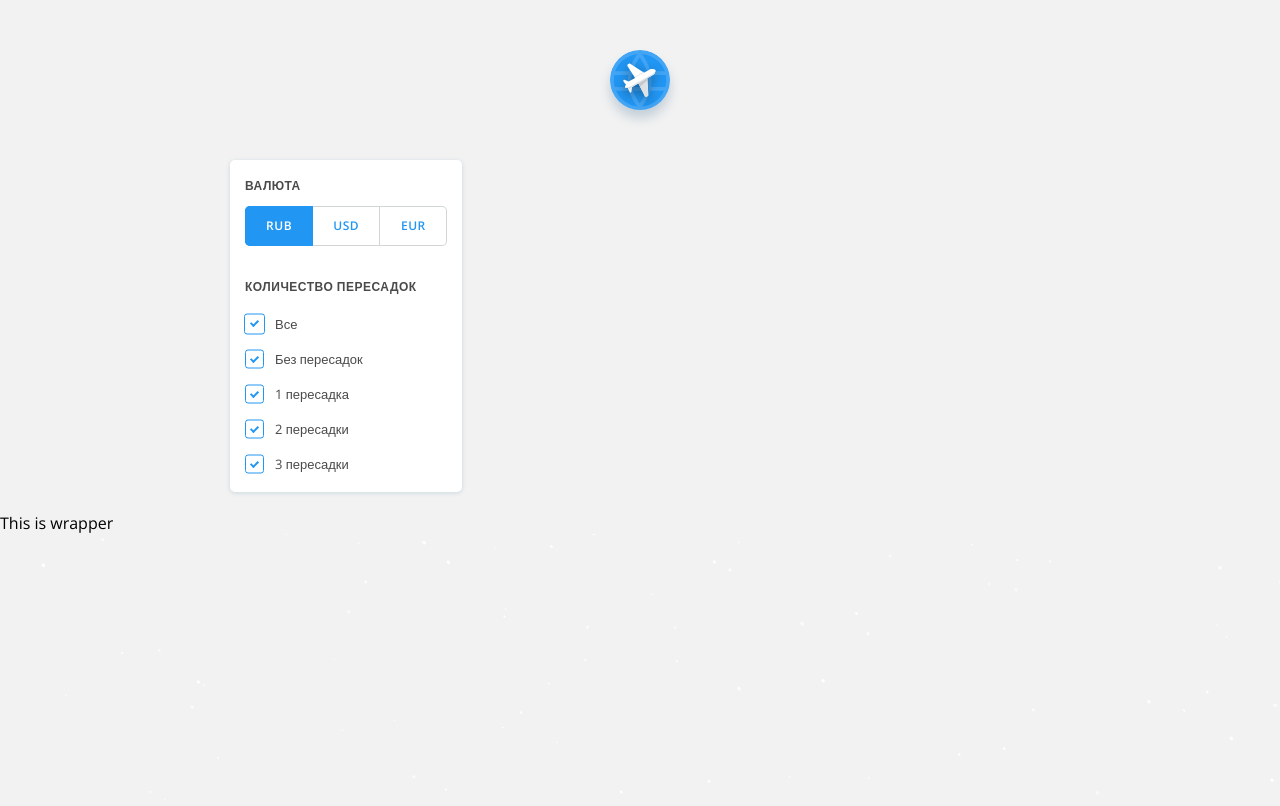
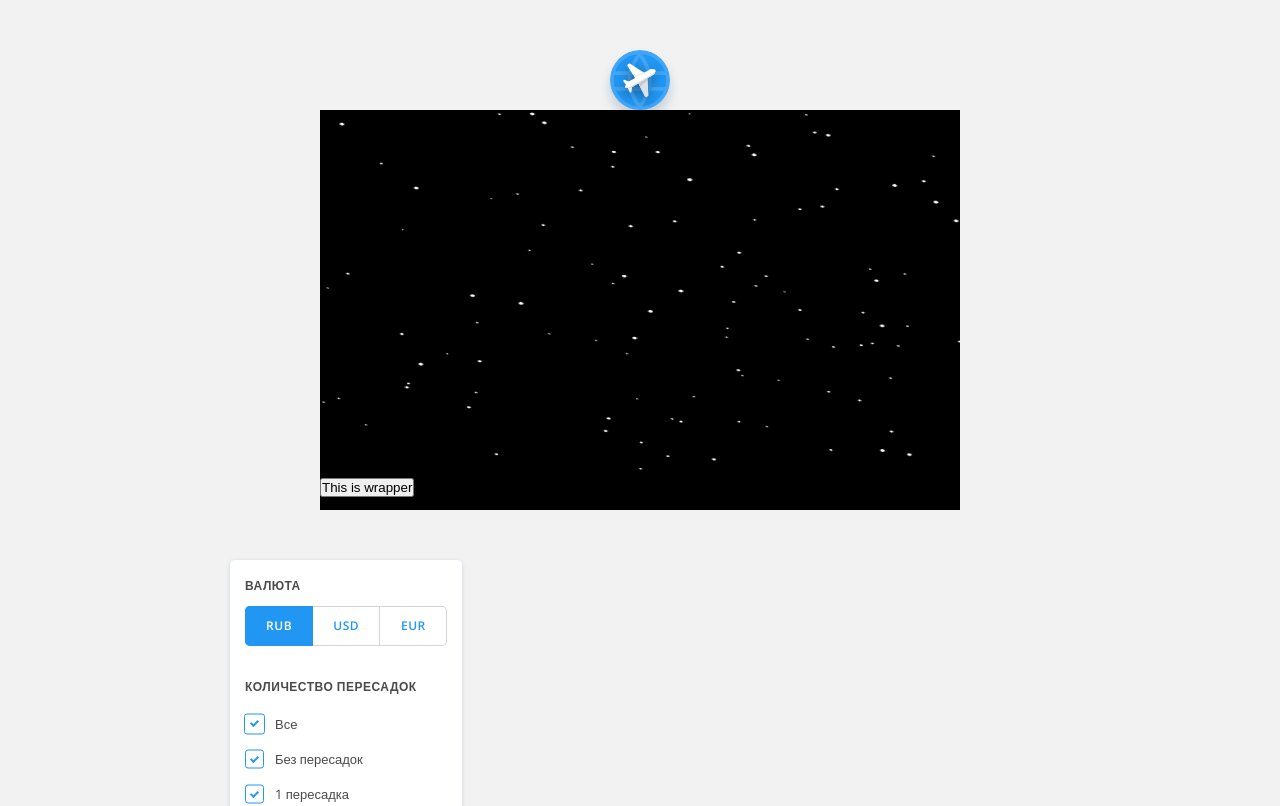
Before and after one commit to coroboX/vue-tickets, a Vue app: page / in a window 1280 px wide. Shown: the top 806 px of the page. Built offline with nearby package versions, Linux system fonts and the light colour scheme; no server answers.

Commit message:
there are stars! (but no mouse reaction)

```diff
--- a/src/App.vue
+++ b/src/App.vue
@@ -7,6 +7,7 @@
         alt="logo that displays white plane on blue circle"
       />
     </header>
+    <Canvas />
     <main class="content">
       <FilterCard
         v-bind:filter="filterState"
@@ -20,7 +21,6 @@
         v-bind:stops="filterState.stops"
       />
     </main>
-    <Canvas />
   </div>
 </template>
 
--- a/src/components/Canvas.vue
+++ b/src/components/Canvas.vue
@@ -1,23 +1,31 @@
 <template>
 <div>
-  This is wrapper
-  <canvas></canvas>
+
+  <canvas
+    ref="my-canvas"
+    @resize="resize"
+    @mousemove="onMouseMove"
+    @touchmove="onTouchMove"
+    @touchend="onMouseLeave"
+    @mouseleave="onMouseLeave"
+  ></canvas>
+    <button @click="resize">This is wrapper</button>
 </div>
+
+
 </template>
 
 <script>
-const STAR_COUNT = ( window.innerWidth + window.innerHeight ) / 8,
-      STAR_SIZE = 3,
-      STAR_MIN_SCALE = 0.2,
-      OVERFLOW_THRESHOLD = 50;
-// const canvas = document.querySelector( 'canvas' ),
-//       context = canvas.getContext( '2d' );
-
 export default {
   name: 'Canvas',
 
   data(){
     return {
+      STAR_COUNT: 0,
+      STAR_SIZE: 0,
+      STAR_MIN_SCALE: 0,
+      OVERFLOW_THRESHOLD: 0,
+
       scale: 1, // device pixel ratio
       width: 0,
       height: 0,
@@ -32,8 +40,12 @@ export default {
   },
 
   mounted() {
+    this.STAR_COUNT = ( this.$refs["my-canvas"].clientWidth + this.$refs["my-canvas"].clientHeight ) / 8,
+    this.STAR_SIZE = 3,
+    this.STAR_MIN_SCALE = 0.2,
+    this.OVERFLOW_THRESHOLD = 50;
     this.canvas = document.querySelector( 'canvas' ),
-    this.context = this.canvas.getContext( '2d' );
+    this.context = this.$refs['my-canvas'].getContext('2d'),
     this.generate();
     this.resize();
     this.step();
@@ -41,11 +53,14 @@ export default {
 
   methods: {
     generate() {
-      for( let i = 0; i < STAR_COUNT; i++ ) {
+      console.log(this.STAR_COUNT);
+      console.log(this);
+      console.log(this.$refs["my-canvas"].clientHeight);
+      for( let i = 0; i < this.STAR_COUNT; i++ ) {
         this.stars.push({
           x: 0,
           y: 0,
-          z: STAR_MIN_SCALE + Math.random() * ( 1 - STAR_MIN_SCALE )
+          z: this.STAR_MIN_SCALE + Math.random() * ( 1 - this.STAR_MIN_SCALE )
         });
       }
     },
@@ -73,38 +88,43 @@ export default {
         }
       }
 
-      star.z = STAR_MIN_SCALE + Math.random() * ( 1 - STAR_MIN_SCALE );
+      star.z = this.STAR_MIN_SCALE + Math.random() * ( 1 - this.STAR_MIN_SCALE );
       if( direction === 'z' ) {
         star.z = 0.1;
         star.x = Math.random() * this.width;
         star.y = Math.random() * this.height;
       }
       else if( direction === 'l' ) {
-        star.x = -OVERFLOW_THRESHOLD;
+        star.x = -this.OVERFLOW_THRESHOLD;
         star.y = this.height * Math.random();
       }
       else if( direction === 'r' ) {
-        star.x = this.width + OVERFLOW_THRESHOLD;
+        star.x = this.width + this.OVERFLOW_THRESHOLD;
         star.y = this.height * Math.random();
       }
       else if( direction === 't' ) {
         star.x = this.width * Math.random();
-        star.y = -OVERFLOW_THRESHOLD;
+        star.y = -this.OVERFLOW_THRESHOLD;
       }
       else if( direction === 'b' ) {
         star.x = this.width * Math.random();
-        star.y = this.height + OVERFLOW_THRESHOLD;
+        star.y = this.height + this.OVERFLOW_THRESHOLD;
       }
     },
     resize() {
+      // console.log('resize');
+
       this.scale = window.devicePixelRatio || 1;
-      this.width = window.innerWidth * this.scale;
-      this.height = window.innerHeight * this.scale;
+      this.width = 500;
+      // this.width = window.innerWidth * this.scale;
+      this.height = 500;
+      // this.height = window.innerHeight * this.scale;
       this.canvas.width = this.width;
       this.canvas.height = this.height;
       this.stars.forEach( this.placeStar );
     },
     step() {
+        // console.log('step');
       this.context.clearRect( 0, 0, this.width, this.height );
       this.update();
       this.render();
@@ -122,17 +142,20 @@ export default {
         star.y += ( star.y - this.height/2 ) * this.velocity.z * star.z;
         star.z += this.velocity.z;
         // recycle when out of bounds
-        if( star.x < -OVERFLOW_THRESHOLD || star.x > this.width + OVERFLOW_THRESHOLD || star.y < -OVERFLOW_THRESHOLD || star.y > this.height + OVERFLOW_THRESHOLD ) {
+        if( star.x < -this.OVERFLOW_THRESHOLD || star.x > this.width + this.OVERFLOW_THRESHOLD || star.y < -this.OVERFLOW_THRESHOLD || star.y > this.height + this.OVERFLOW_THRESHOLD ) {
           this.recycleStar( star );
         }
       });
     },
     render() {
+// console.log('render', this.stars);
+
       this.stars.forEach( ( star ) => {
         this.context.beginPath();
         this.context.lineCap = 'round';
-        this.context.lineWidth = STAR_SIZE * star.z * this.scale;
-        this.context.strokeStyle = 'rgba(255,255,255,'+(0.5 + 0.5*Math.random())+')';
+        this.context.lineWidth = this.STAR_SIZE * star.z * this.scale;
+        this.context.strokeStyle = 'rgb(255,255,255)';
+        // this.context.strokeStyle = 'rgba(255,255,255,'+(0.5 + 0.5*Math.random())+')';
         this.context.beginPath();
         this.context.moveTo( star.x, star.y );
         var tailX = this.velocity.x * 2,
@@ -142,9 +165,13 @@ export default {
         if( Math.abs( tailY ) < 0.1 ) tailY = 0.5;
         this.context.lineTo( star.x + tailX, star.y + tailY );
         this.context.stroke();
+
+// console.log(star);
       });
     },
     movePointer( x, y ) {
+      console.log('mousemove  ', 'x: ',x, 'y: ', y);
+
       if( typeof pointerX === 'number' && typeof pointerY === 'number' ) {
         let ox = x - this.pointerX,
             oy = y - this.pointerY;
@@ -155,8 +182,9 @@ export default {
       this.pointerY = y;
     },
     onMouseMove( event ) {
+      // console.log('mousemove  ', event);
       this.touchInput = false;
-      this.movePointer( event.clientX, event.clientY );
+      this.movePointer( event.offsetX, event.offsetY );
     },
     onTouchMove( event ) {
       this.touchInput = true;
@@ -171,6 +199,16 @@ export default {
 }
 </script>
 
-<style>
+<style scoped>
+div {
+  background-color: black;
+  margin: 0 auto;
 
+  width: 50vw;
+  height: 50vh;
+}
+canvas {
+  width: 100%;
+  height: 90%;
+}
 </style>
```
